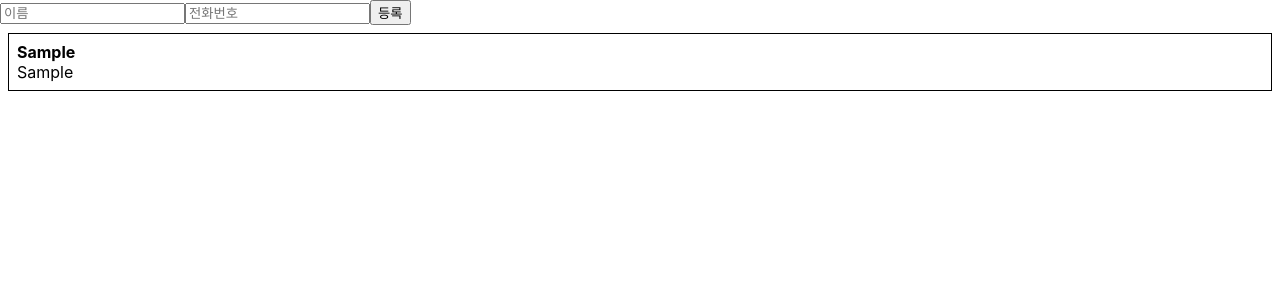
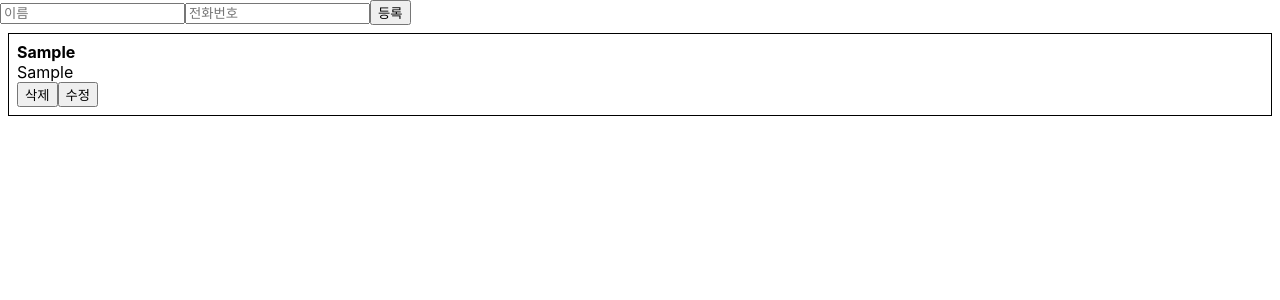
Before and after one commit to developerpark2348/contact-app-react-, a React (Create React App) app: page / in a window 1280 px wide. Both pictures are taken after typing "Sample", "Sample" into the empty fields and a click on the button "등록". Shown: the top 300 px of the page. Built offline with nearby package versions, Linux system fonts and the light colour scheme.

Commit message:
add 수정

```diff
--- a/src/App.js
+++ b/src/App.js
@@ -23,11 +23,39 @@ class App extends Component {
           */}
     }
 
+    handleRemove = (id) => {
+      const {information} = this.state;
+      this.setState({
+        information: information.filter(info => info.id !== id)
+      });
+    }
+
+    handleUpdate = (id, data) => {
+      const { information } = this.state;
+      this.setState({
+        information: information.map(
+          info => {
+            if (info.id === id) {
+              return {
+                id,
+                ...data,
+              };
+            }
+            return info;
+          }
+        )
+      })
+    }
+
     render() {
       return (
         <div>
           <PhoneForm onCreate={this.handleCreate}/>
-          <PhoneInfoList data={this.state.information}/>
+          <PhoneInfoList
+          data={this.state.information}
+          onRemove={this.handleRemove}
+          onUpdate={this.handleUpdate}
+          />
         </div>
     );
   }
--- a/src/components/PhoneInfo.js
+++ b/src/components/PhoneInfo.js
@@ -1,8 +1,45 @@
-import React, { Component } from 'react';
+import React, { Component, Fragment } from 'react';
 
 class PhoneInfo extends Component {
+
+    state = {
+        deiting: false,
+        name: '',
+        phone: ''
+    }
+
+    handleRemove = () => {
+        const { info, onRemove } = this.props;
+        onRemove(info.id);
+    }
+
+    handleToggleEdit = () => {
+        const{ info, onUpdate } = this.props;
+        if(this.state.editing) {
+            onUpdate(info.id, {
+                name: this.state.name,
+                phone: this.state.phone
+            });
+        } else {
+            this.setState({
+                name: info.name,
+                phone: info.phone,
+            });
+        }
+        this.setState({
+            editing: !this.state.editing,
+        })
+    }
+
+    handleChange = (e) => {
+        this.setState({
+            [e.target.name]: e.target.value
+        })
+    }
+
     render() {
-        const { name, phone, id } = this.props.info;
+        const { name, phone } = this.props.info;
+        const {editing} = this.state;
 
         const style = {
             border: '1px solid black',
@@ -12,8 +49,35 @@ class PhoneInfo extends Component {
 
         return (
             <div style={style}>
-                <div><b>{name}</b></div>
-                <div>{phone}</div>
+            {
+                editing ? (
+                    <Fragment>
+                        <div>
+                            <input
+                                name="name"
+                                onChange={this.handleChange}
+                                value={this.state.name}
+                            />
+                        </div>
+                        <div>
+                            <input
+                                name="phone"
+                                onChange={this.handleChange}
+                                value={this.state.phone}
+                            />
+                        </div>
+                    </Fragment>
+                ) : (
+                    <Fragment>
+                        <div><b>{name}</b></div>
+                        <div>{phone}</div>
+                    </Fragment>
+                )
+            }
+                <button onClick={this.handleRemove}>삭제</button>
+                <button onClick={this.handleToggleEdit}>
+                    {editing ? '적용' : '수정'}
+                </button>
             </div>
         );
     }
--- a/src/components/PhoneInfoList.js
+++ b/src/components/PhoneInfoList.js
@@ -3,13 +3,20 @@ import PhoneInfo from './PhoneInfo';
 
 class PhoneInfoList extends Component {
     render() {
-        const { data } = this.props;
+        const { data, onRemove, onUpdate } = this.props;
 
         if(!data) return null;
 
         const list = data.map(
-            info => ( <PhoneInfo info={info} key={info.id}/> )
-        );
+            info => (
+            <PhoneInfo
+                onRemove={onRemove}
+                onUpdate={onUpdate}
+                info={info}
+                key={info.id}
+            />
+        )
+    );
         return (
             <div>
                 {list}
```
Also changed, not shown: 1 other file (tests, documents, lock files or other folders).
